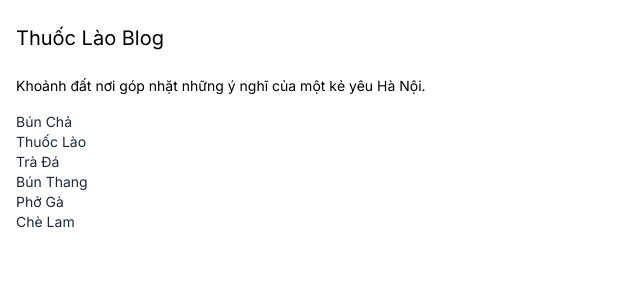
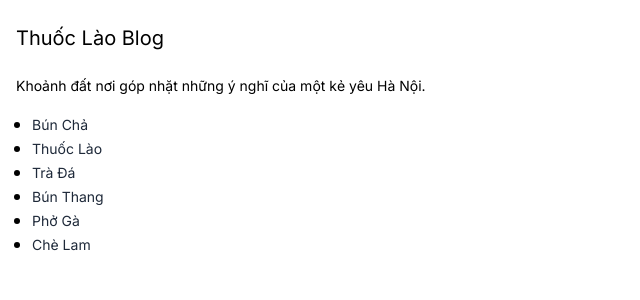
Before and after one commit to doraeminemon/bun-thang, a SvelteKit app: page / in a window 1280 px wide. Shown: the top 300 px of the page, without its empty margins (0-640 px from the left). Built offline with nearby package versions, Linux system fonts and the light colour scheme.

Commit message:
Add list

```diff
--- a/src/routes/+page.svelte
+++ b/src/routes/+page.svelte
@@ -5,10 +5,12 @@
 <section class="m-4 min-h-screen flex flex-col">
   <h1>Thuốc Lào Blog</h1>
   <p class="py-4">Khoảnh đất nơi góp nhặt những ý nghĩ của một kẻ yêu Hà Nội.</p>
-  <a href="/bun-cha">Bún Chả</a>
-  <a href="/thuoc-lao">Thuốc Lào</a>
-  <a href="/tra-da">Trà Đá</a>
-  <a href="/bun-thang">Bún Thang</a>
-  <a href="/pho-ga">Phở Gà</a>
-  <a href="/che-lam">Chè Lam</a>
+  <ul class="list-disc pl-4">
+    <li><a href="/bun-cha">Bún Chả</a></li>
+    <li><a href="/thuoc-lao">Thuốc Lào</a></li>
+    <li><a href="/tra-da">Trà Đá</a></li>
+    <li><a href="/bun-thang">Bún Thang</a></li>
+    <li><a href="/pho-ga">Phở Gà</a></li>
+    <li><a href="/che-lam">Chè Lam</a></li>
+  </ul>
 </section>
```
